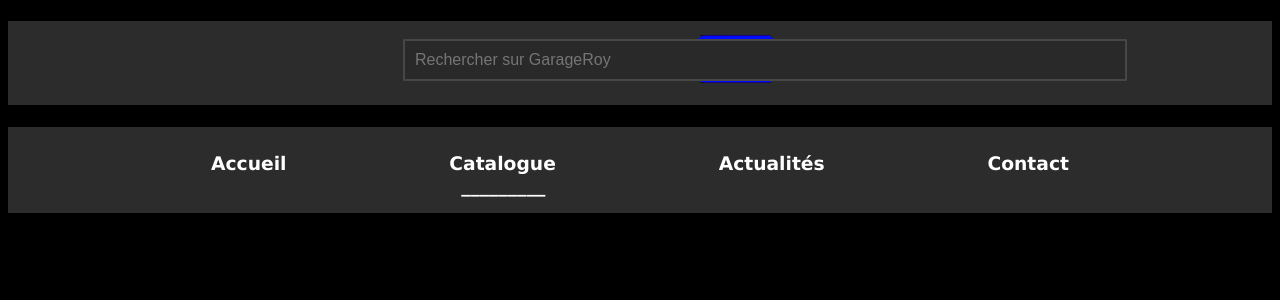
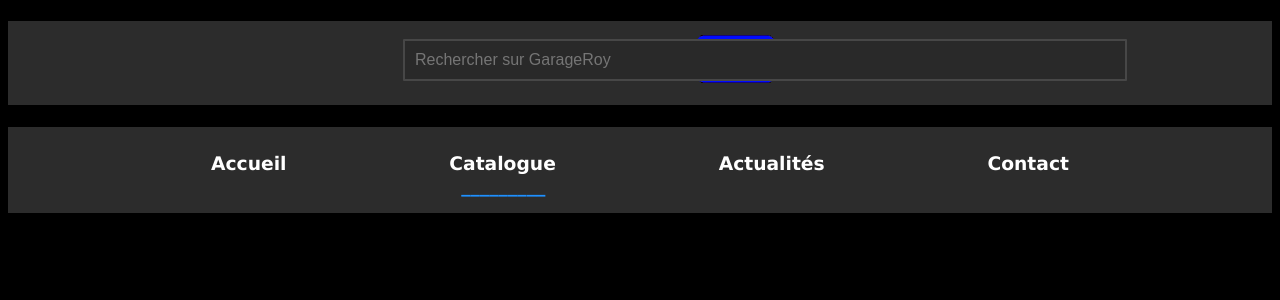
Before and after one commit to BenjiTheDog/ppe2, a PHP site: page /Catalogue.html in a window 1280 px wide. Shown: the top 300 px of the page. Run offline with PHP 8.4, Linux system fonts and the light colour scheme.

Commit message:
rghriogh

```diff
--- a/style.css
+++ b/style.css
@@ -101,7 +101,7 @@ button::selection {
     background: DodgerBlue;
   }
 .orange{
-    color: cornflowerDodgerBlue;
+    color: DodgerBlue;
 }
 .imgpub{
     margin-left: 27%;
```
